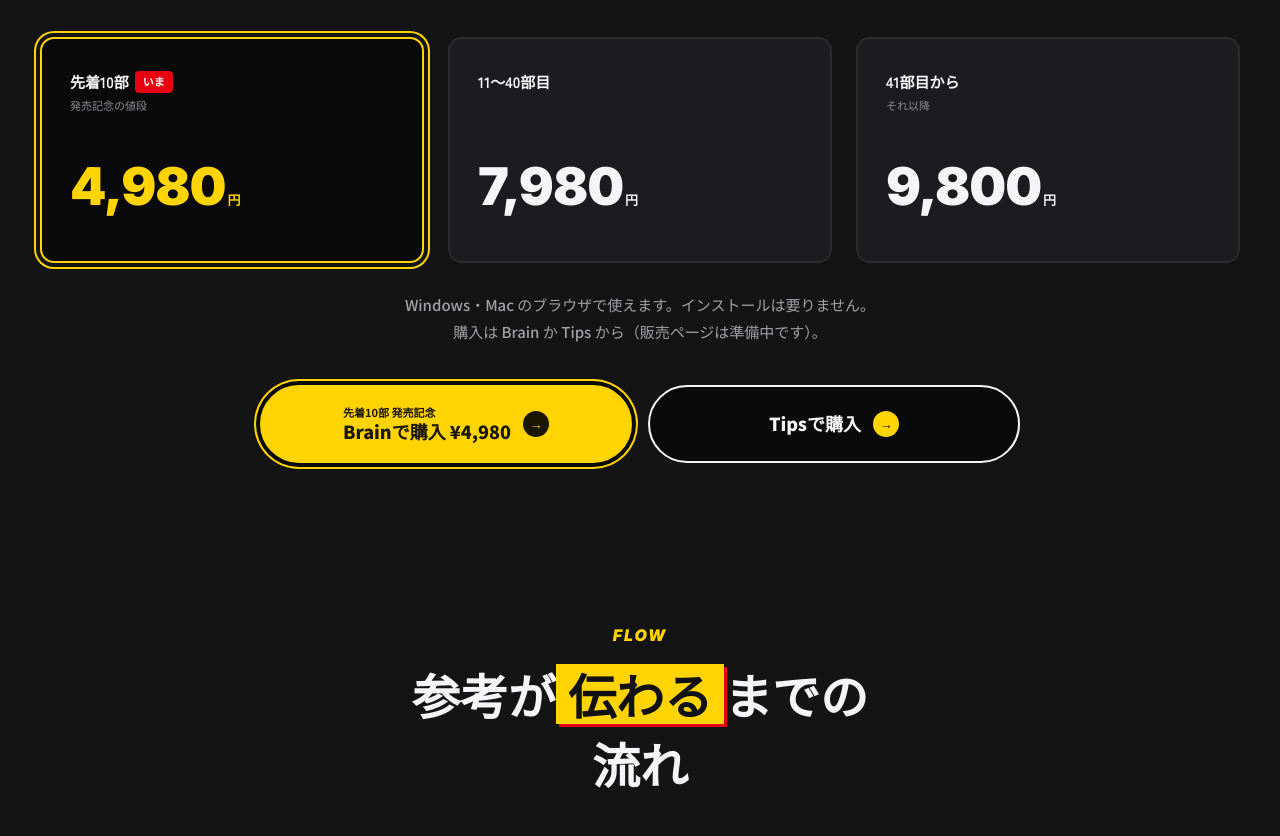
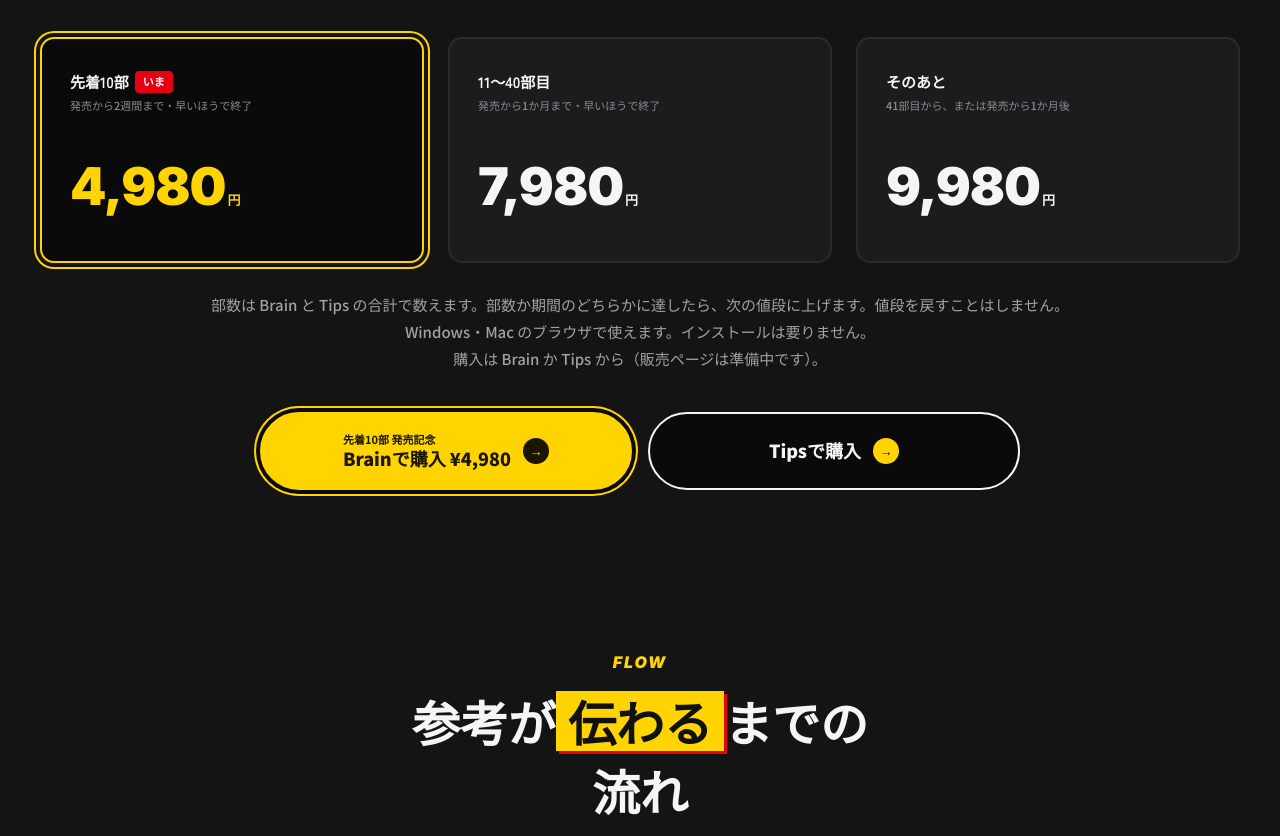
Before and after one commit to martin-luzer/hikidashi-site, a plain HTML site: page index.html in a window 1280 px wide. Shown: the part 7617-8453 px from the top of the page. Drawn offline with nearby package versions, Linux system fonts and the light colour scheme.

Commit message:
LP: price steps by copies or time (2 weeks / 1 month), whichever first; last step 9,980 yen
Co-Authored-By: Claude Opus 5.5 <noreply@anthropic.com>

```diff
--- a/index.html
+++ b/index.html
@@ -593,11 +593,11 @@ h2.h em{display:inline-block;background:var(--yellow);color:#111;padding:0 .25em
       <span class="eyebrow rv">PRICE</span>
       <h2 class="h rv">買い切り。<br><em>月額なし。</em></h2>
       <div class="tiers">
-        <div class="tier now rv"><div><b>先着10部<span class="badge">いま</span></b><small>発売記念の値段</small></div><div class="yen">4,980<span>円</span></div></div>
-        <div class="tier rv"><div><b>11〜40部目</b></div><div class="yen">7,980<span>円</span></div></div>
-        <div class="tier rv"><div><b>41部目から</b><small>それ以降</small></div><div class="yen">9,800<span>円</span></div></div>
+        <div class="tier now rv"><div><b>先着10部<span class="badge">いま</span></b><small>発売から2週間まで・早いほうで終了</small></div><div class="yen">4,980<span>円</span></div></div>
+        <div class="tier rv"><div><b>11〜40部目</b><small>発売から1か月まで・早いほうで終了</small></div><div class="yen">7,980<span>円</span></div></div>
+        <div class="tier rv"><div><b>そのあと</b><small>41部目から、または発売から1か月後</small></div><div class="yen">9,980<span>円</span></div></div>
       </div>
-      <p class="price-note">Windows・Mac のブラウザで使えます。インストールは要りません。<br>購入は Brain か Tips から（販売ページは準備中です）。</p>
+      <p class="price-note">部数は Brain と Tips の合計で数えます。部数か期間のどちらかに達したら、次の値段に上げます。値段を戻すことはしません。<br>Windows・Mac のブラウザで使えます。インストールは要りません。<br>購入は Brain か Tips から（販売ページは準備中です）。</p>
       <div class="cta">
         <a class="btn btn-y" href="#price"><span><small>先着10部 発売記念</small>Brainで購入 ¥4,980</span><span class="arw">→</span></a>
         <a class="btn btn-d" href="#price"><span>Tipsで購入</span><span class="arw">→</span></a>
```
